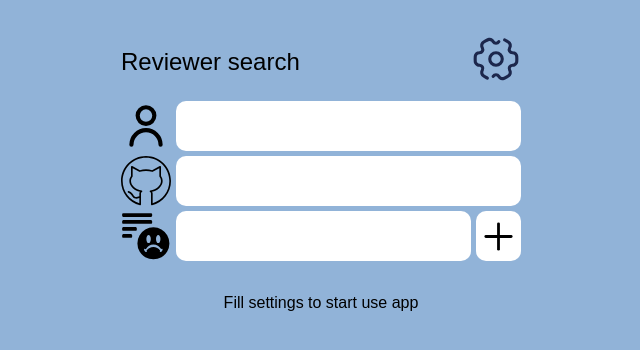
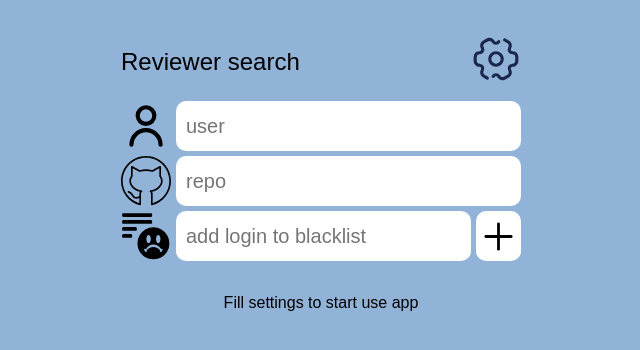
Before and after one commit to SKornya/hh-hw-react, a React (Vite) app: page / in a window 1280 px wide. Both pictures are taken after a click on the label 815 px from the left and 62 px from the top of the page. Shown: the top 350 px of the page, without its empty margins (319-959 px from the left). Built offline with nearby package versions, Linux system fonts and the light colour scheme.

Commit message:
add placeholders to inputs

```diff
--- a/src/Components/Blacklist/Blacklist.tsx
+++ b/src/Components/Blacklist/Blacklist.tsx
@@ -53,6 +53,7 @@ const Blacklist: FunctionComponent<BlacklistProps> = ({ imgSrc }) => {
           </label>
           <input
             ref={inputRef}
+            placeholder="add login to blacklist"
             id="blacklist__input"
             className="blacklist__input"
           />
--- a/src/Components/Input/Input.tsx
+++ b/src/Components/Input/Input.tsx
@@ -50,6 +50,7 @@ const Input: FunctionComponent<InputProps> = ({ inputType, imgSrc }) => {
       <input
         id={inputType}
         ref={inputRef}
+        placeholder={inputType}
         onChange={setUserSetting}
         className={`${inputType}__input`}
         value={inputValue}
```
